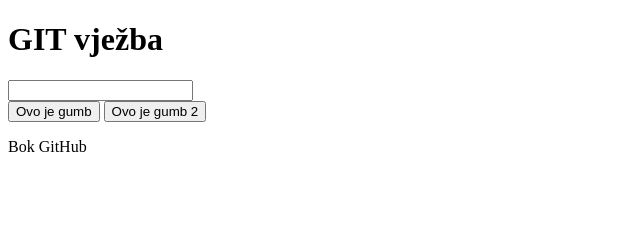
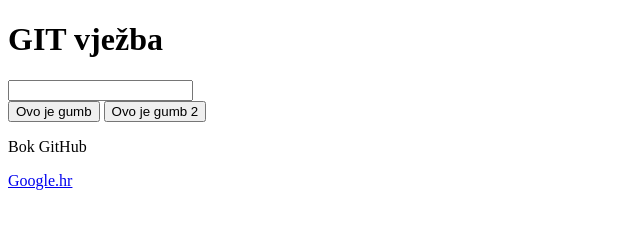
Before and after one commit to anakajbi/algebra-git, a plain HTML site: page index.html in a window 1280 px wide. Shown: the full height of the page, 0-640 px from the left. Drawn offline with Linux system fonts and the light colour scheme.

Commit message:
Dodan Google link

```diff
--- a/index.html
+++ b/index.html
@@ -16,5 +16,7 @@
     <button>Ovo je gumb 2</button>
 
     <p>Bok GitHub</p>
+
+    <a href="https://google.hr">Google.hr</a>
   </body>
 </html>
```
